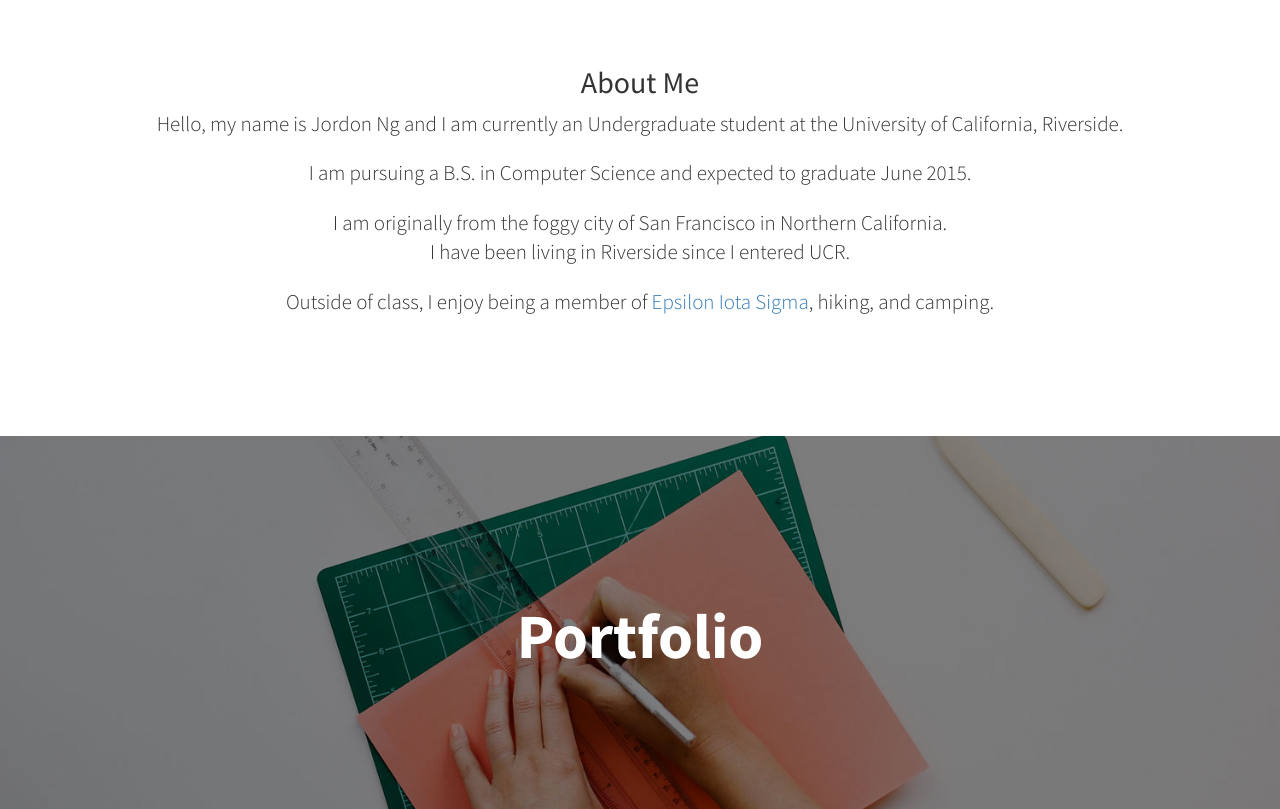
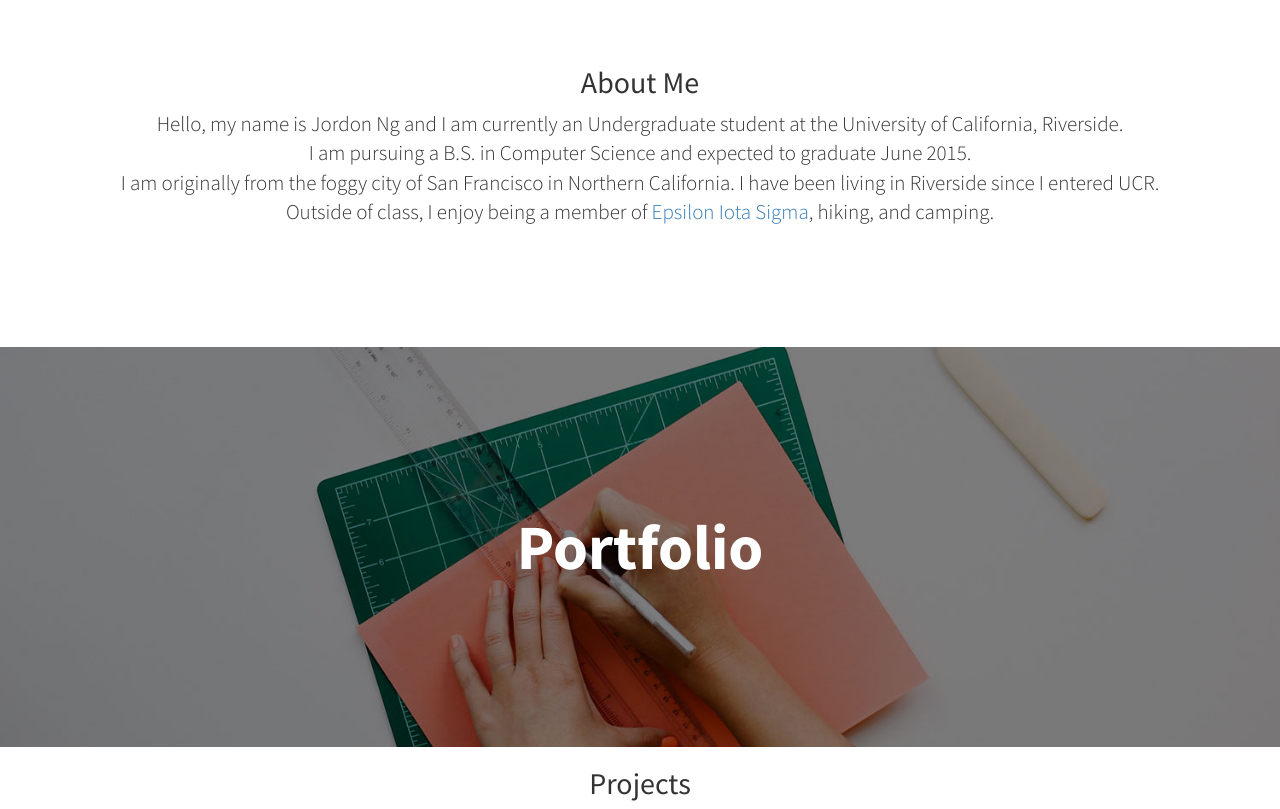
Before and after one commit to jsng0/jsng0.github.io, a Jekyll site: the page index.html, which Jekyll copies as it is, in a window 1280 px wide and 900 px high, scrolled down 813 px, cut to the strip 91-900 px from the top of the window. Built offline with Jekyll 4.4.1, drawn with Linux system fonts in a browser that asks for light colours.

Commit message:
More about me edits

```diff
--- a/index.html
+++ b/index.html
@@ -74,10 +74,10 @@
             <div class="row">
                 <div class="col-lg-12 text-center">
                     <h2>About Me</h2>
-                    <p class="lead">Hello, my name is Jordon Ng and I am currently an Undergraduate student at the University of California, Riverside.</p>
-                    <p class="lead">I am pursuing a B.S. in Computer Science and expected to graduate June 2015.</p>
-                    <p class="lead">I am originally from the foggy city of San Francisco in Northern California. <br> I have been living in Riverside since I entered UCR.
-                    <p class="lead">Outside of class, I enjoy being a member of <a href = "http://epsiloniotasigma.org/">Epsilon Iota Sigma</a>, hiking, and camping.</p>
+                    <p class="lead">Hello, my name is Jordon Ng and I am currently an Undergraduate student at the University of California, Riverside.
+                    <br>I am pursuing a B.S. in Computer Science and expected to graduate June 2015.
+                    <br>I am originally from the foggy city of San Francisco in Northern California. I have been living in Riverside since I entered UCR.
+                    <br>Outside of class, I enjoy being a member of <a href = "http://epsiloniotasigma.org/">Epsilon Iota Sigma</a>, hiking, and camping.</p>
                 </div>
             </div>
             <!-- /.row -->
```
